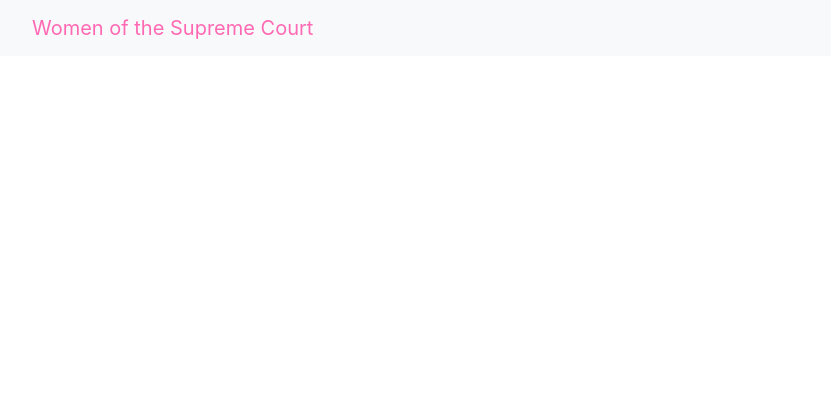
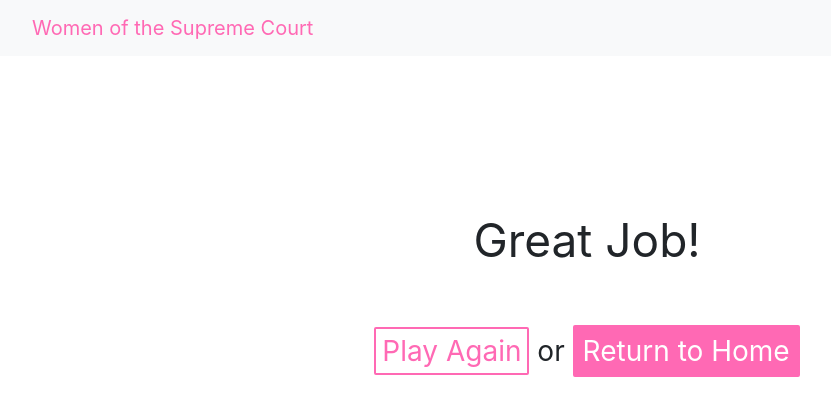
Before and after one commit to KenXiong123/UI_Final_Project, a Flask app: page /quiz_complete in a window 1280 px wide. Shown: the top 416 px of the page, without its empty margins (53-884 px from the left). Run offline with Flask 2, Linux system fonts and the light colour scheme; some libraries are stand-ins or nearby versions.

Commit message:
update quiz_complete

```diff
--- a/static/main.css
+++ b/static/main.css
@@ -137,3 +137,12 @@ img{
   font-size: 42px;
   font-weight: bold;
 }
+
+#quiz_complete_text_1{
+  margin-top: 150px;
+  font-size: 46px;
+}
+#quiz_complete_text_2{
+  margin-top: 50px;
+  font-size: 28px;
+}
--- a/templates/quiz_complete.html
+++ b/templates/quiz_complete.html
@@ -1,6 +1,22 @@
 {% extends "layout.html" %}
 
 {% block content %}
+    <div class="row">
+        <div class="col-md-12 center" id="quiz_complete_text_1">
+            Great Job!
+        </div>
+    </div>
 
+    <div class="row">
+        <div class="col-md-12 center homepage-text-spacer" id="quiz_complete_text_2">
+            <a href="/quiz_intro">
+                <button class="secondary_btn_style" type="button" id="back_to_quiz">Play Again</button>
+            </a>
+            or
+            <a href="/">
+                <button class="main_btn_style" type="button" id="return_to_home">Return to Home</button>
+        </div>
+        </a>
+    </div>
 
 {% endblock %}
--- a/templates/quiz_matching.html
+++ b/templates/quiz_matching.html
@@ -19,7 +19,7 @@
 
     <div class="bottom_right_button_pos">
         <a href="/quiz/3">
-            <button class="main_btn_style" type="button" id="next_learn">Enter Round 3: Ordering</button>
+            <button class="main_btn_style" type="button" id="next_quiz_match">Enter Round 3: Ordering</button>
         </a>
     </div>
 
--- a/templates/quiz_ordering.html
+++ b/templates/quiz_ordering.html
@@ -27,7 +27,7 @@
 
     <div class="bottom_right_button_pos">
         <a href="/quiz_complete">
-            <button class="main_btn_style" type="button" id="next_learn">Finish Quiz</button>
+            <button class="main_btn_style" type="button" id="finish_quiz">Finish Quiz</button>
         </a>
     </div>
 
```
